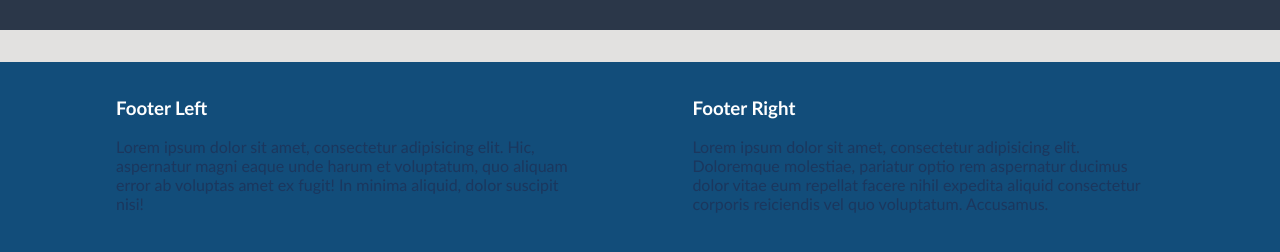
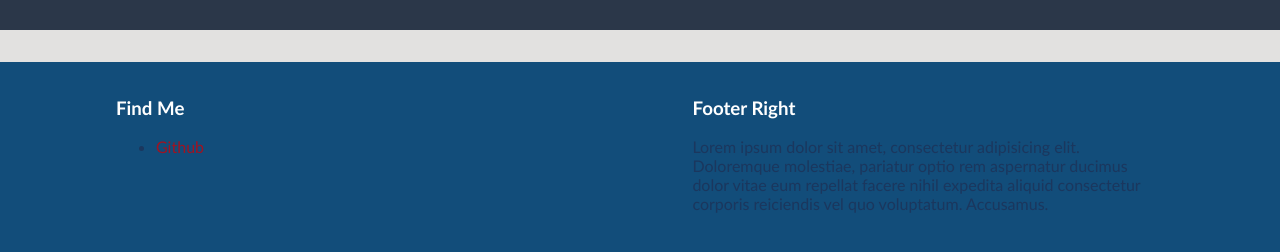
Before and after one commit to evelynmaire/evelynmaire.github.io, a Jekyll site: the page built from index.md, in a window 1280 px wide. Shown: the part 154-406 px from the top of the page. Built offline with Jekyll 4.4.1, drawn with Linux system fonts in a browser that asks for light colours.

Commit message:
Update footer.html

```diff
--- a/_includes/footer.html
+++ b/_includes/footer.html
@@ -1,7 +1,10 @@
  <footer>
     <div class="footer-left">
-      <h3>Footer Left</h3>
-      <p>Lorem ipsum dolor sit amet, consectetur adipisicing elit. Hic, aspernatur magni eaque unde harum et voluptatum, quo aliquam error ab voluptas amet ex fugit! In minima aliquid, dolor suscipit nisi!</p>
+      <h3>Find Me</h3>
+      <p>
+      <ul>
+       <li><a href="http://github.com/evelynmaire/">Github</a></li>
+      </p>
     </div>
     <div class="footer-right">
       <h3>Footer Right</h3>
```
